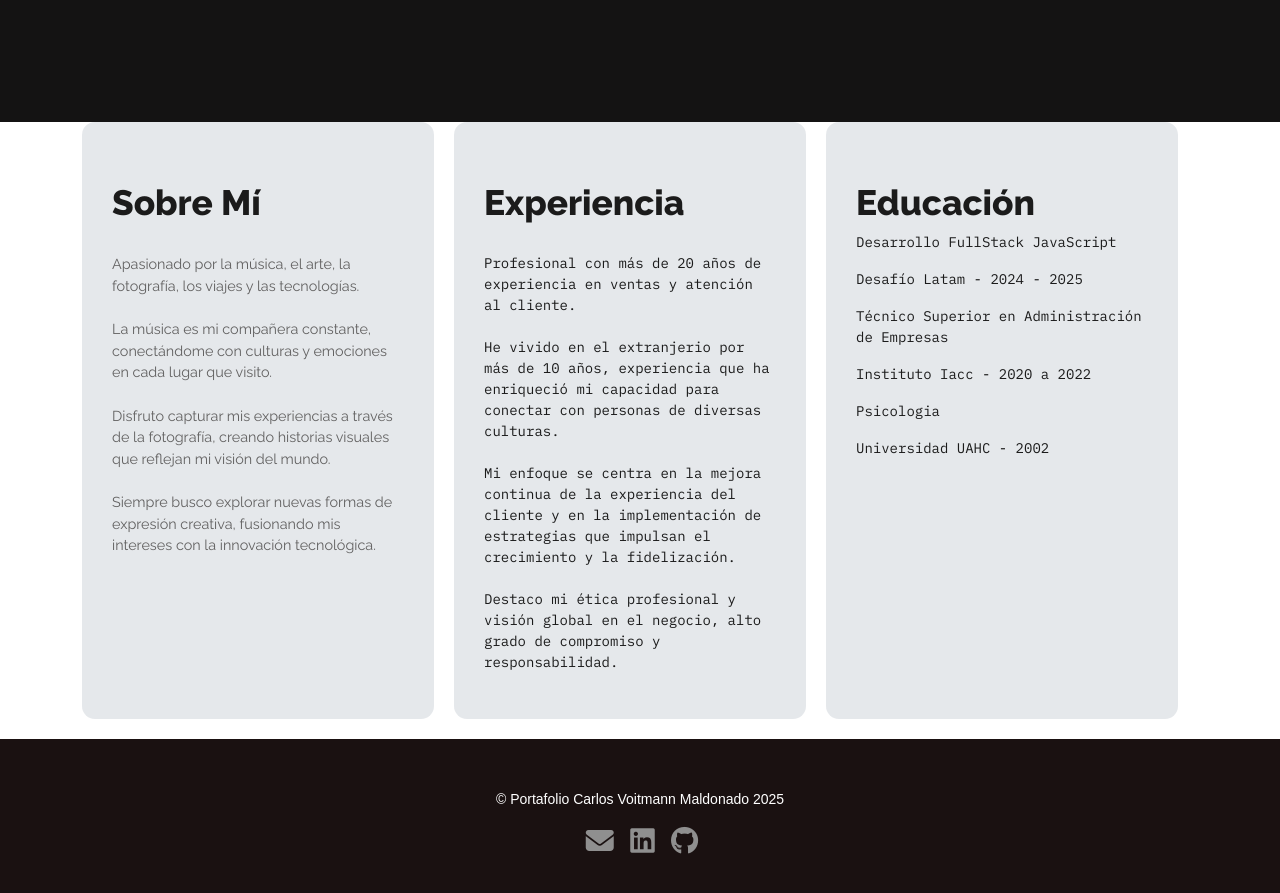
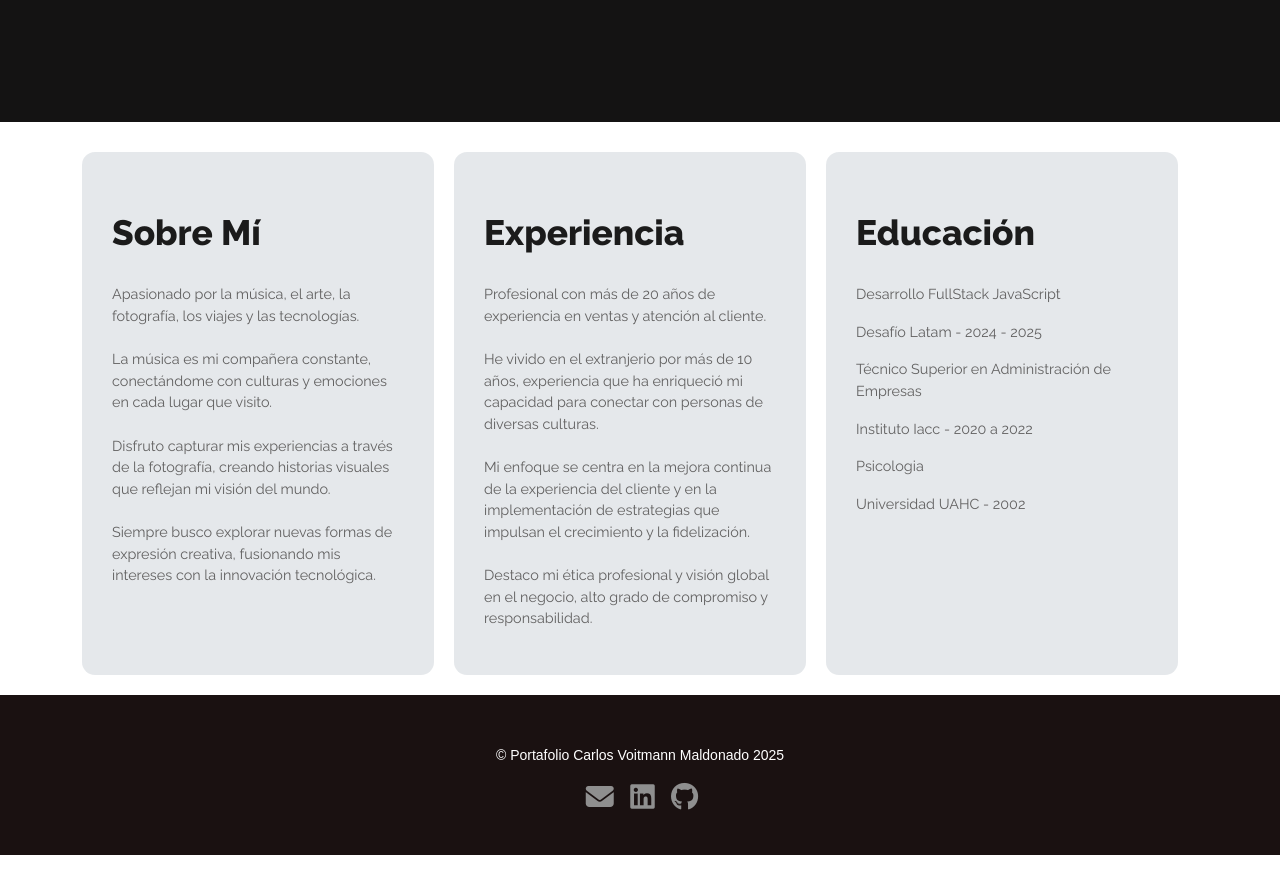
Before and after one commit to carvoit/carvoit.github.io, a plain HTML site: page index.html in a window 1280 px wide. Shown: the part 880-1773 px from the top of the page. After the commit the page ends 1735 px from the top, so only its background shows below. Drawn offline with nearby package versions, Linux system fonts and the light colour scheme.

Commit message:
cambio de tipo de letra

```diff
--- a/assets/css/style.css
+++ b/assets/css/style.css
@@ -145,12 +145,12 @@ body {
     justify-content: space-around;
 }
 
-.right-column {
+.center-column {
     margin-top: 30px;
     transition: box-shadow 0.3s ease-in-out;
 }
 
-.right-column:hover {
+.center-column:hover {
     box-shadow: 0px 8px 20px rgba(0, 0, 0, 0.3);
 }
 .second-page-title {
@@ -161,18 +161,18 @@ body {
 }
 
 
-.left-column {
+.center-column {
     background-color: rgba(125, 142, 153, 0.2);
     border-radius: 13px;
     padding: 30px;
     margin-bottom: 20px;
 }
 
-.left-column {
+.center-column {
     margin-right: 20px;
 }
 
-.left-column {
+.center-column {
     width: 50%;
     height: auto;
 }
@@ -187,7 +187,7 @@ body {
     font-size: .9rem;
     font-family: "Raleway";
 }
-.education {
+.educacion {
     color: #626161;
     font-size: .9rem;
     font-family: "Raleway";
--- a/index.html
+++ b/index.html
@@ -56,28 +56,25 @@
 
 
     <div class="container second-page">
-        <article class="left-column">
+        <article class="center-column">
             <h2 id="Sobre Mí" class="second-page-title">Sobre Mí</h2>
             <br>
             <p class="sobre-mi">Apasionado por la música, el arte, la fotografía, los viajes y las tecnologías. <br><br>La música es mi compañera constante, conectándome con culturas y emociones en cada lugar que visito. <br><br>Disfruto capturar mis experiencias a través de la fotografía, creando historias visuales que reflejan mi visión del mundo. <br><br>Siempre busco explorar nuevas formas de expresión creativa, fusionando mis intereses con la innovación tecnológica.</p>
         </article>
-        <article class="left-column">
+        <article class="center-column">
             <h2 id="experiencia" class="second-page-title">Experiencia</h2>
             <br>
-            <p class="description-carrera">Profesional con más de 20 años de experiencia en ventas y atención al cliente.<br><br>He vivido en el extranjerio por más de 10 años, experiencia que ha enriqueció mi capacidad para conectar con personas de diversas culturas.<br><br>Mi enfoque se centra en la mejora continua de la experiencia del cliente y en la implementación de estrategias que impulsan el crecimiento y la fidelización.<br><br>Destaco mi ética profesional y visión global en el negocio, alto grado de compromiso y responsabilidad.</p>
+            <p class="experiencia">Profesional con más de 20 años de experiencia en ventas y atención al cliente.<br><br>He vivido en el extranjerio por más de 10 años, experiencia que ha enriqueció mi capacidad para conectar con personas de diversas culturas.<br><br>Mi enfoque se centra en la mejora continua de la experiencia del cliente y en la implementación de estrategias que impulsan el crecimiento y la fidelización.<br><br>Destaco mi ética profesional y visión global en el negocio, alto grado de compromiso y responsabilidad.</p>
         </article>
 
-        <article class="left-column">
-            <h2 id="education" class="second-page-title">Educación</h2>
-
-            <p class="carrera"> Desarrollo FullStack JavaScript  </p>
-            <p class="academy-name">Desafío Latam - 2024 - 2025</p>
-
-            <p class="carrera">  Técnico Superior en Administración de Empresas   </p>
-            <p class="academy-name">Instituto Iacc - 2020 a 2022 </p>
-
-            <p class="carrera"> Psicologia </p>
-            <p class="academy-name">Universidad UAHC - 2002</p>
+        <article class="center-column">
+            <h2 id="educacion" class="second-page-title">Educación</h2><br>
+            <p class="educacion"> Desarrollo FullStack JavaScript  </p>
+            <p class="educacion">Desafío Latam - 2024 - 2025</p>
+            <p class="educacion">  Técnico Superior en Administración de Empresas   </p>
+            <p class="educacion">Instituto Iacc - 2020 a 2022 </p>
+            <p class="educacion"> Psicologia </p>
+            <p class="educacion">Universidad UAHC - 2002</p>
         </article>
 
     </div>
```
